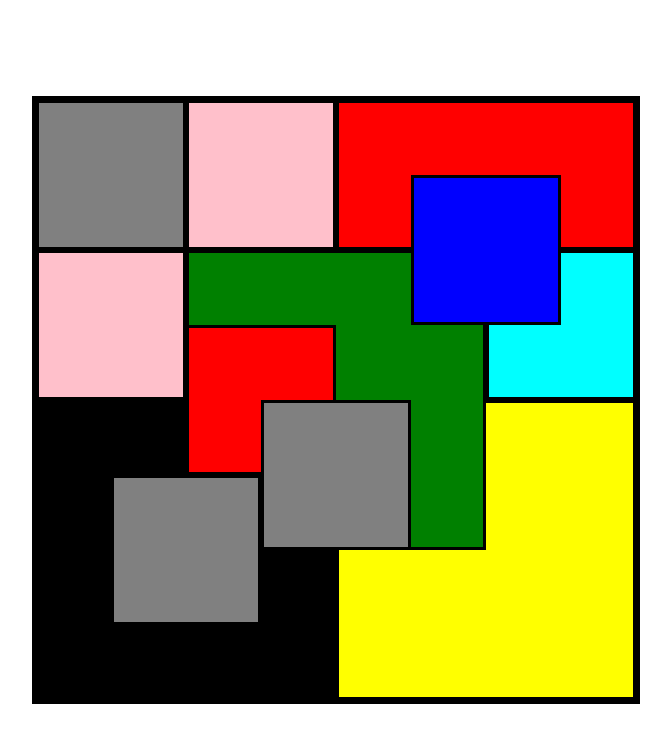
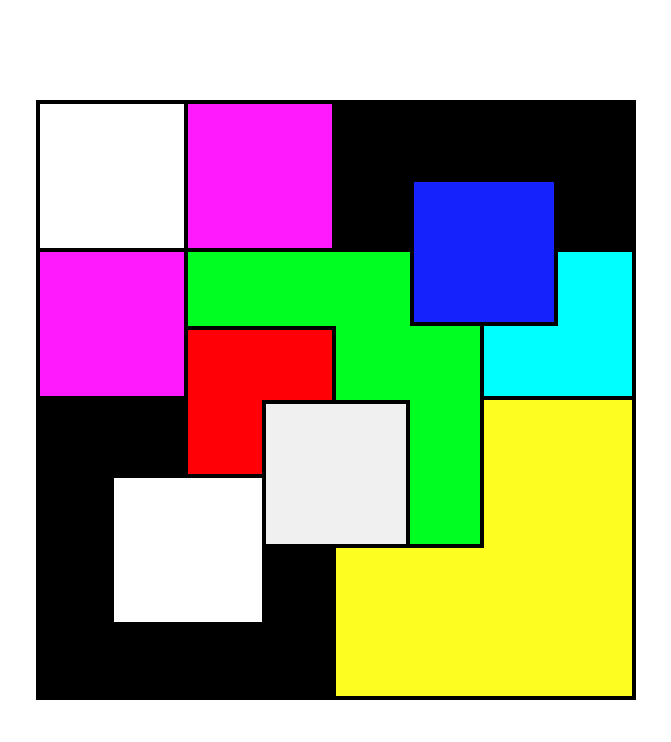
Before and after one commit to jisooround/mosaic, a website built with Vite: page index.html in a window 1280 px wide. Shown: the whole page, without its empty margins (304-975 px from the left). Built offline with nearby package versions, Linux system fonts and the light colour scheme.

Commit message:
design: style 수정

```diff
--- a/css/main.scss
+++ b/css/main.scss
@@ -1,3 +1,16 @@
+:root {
+  --color-black: #000000;
+  --color-pink: #FF19FD;
+  --color-white: #FFFFFF;
+  --color-blue: #1622FC;
+  --color-green: #00FE22;
+  --color-red: #FF0007;
+  --color-gray: #F0F0F0;
+  --color-sky: #00FFFF;
+  --color-yellow: #FEFD22;
+  --border-style: 4px solid var(--color-black);
+}
+
 main {
   width: 100vw;
   height: 100vh;
@@ -8,101 +21,108 @@ main {
   #container {
     width: 600px;
     height: 600px;
-    border: 4px solid #000;
+    border: var(--border-style);
     display: grid;
+    box-sizing: border-box;
     grid-template-columns: repeat(8, 1fr);
     grid-template-rows: repeat(8, 1fr);
     background-color: black;
-    // box-sizing: content-box;
   }
 
-  .item {
-    border: 3px solid black;
-  }
 
   .box1 {
-    grid-column-start: 1;
-    grid-column-end: span 2;
+    grid-column: 1 / span 2;
     grid-row: 1 / span 2;
-    background-color: gray;
-    z-index: 1;
+    background-color: var(--color-white);
+    border-right: var(--border-style);
+    border-bottom: var(--border-style);
   }
 
   .box2 {
     grid-column: 3 / span 2;
     grid-row: 1 / span 2;
-    background-color: pink;
-    z-index: 2;
+    background-color: var(--color-pink);
+    border-right: var(--border-style);
+    border-bottom: var(--border-style);
   }
 
   .box3 {
     grid-column: 5 / -1;
     grid-row: 1 / span 2;
-    background-color: red;
-    z-index: 3;
+    background-color: var(--color-black);
+    border-bottom: var(--border-style);
   }
 
   .box4 {
     grid-column: 1 / span 2;
     grid-row: 3 / span 2;
-    background-color: pink;
-    z-index: 4;
+    background-color: var(--color-pink);
+    border-right: var(--border-style);
+    border-bottom: var(--border-style);
   }
 
   .box5 {
     grid-column: 3 / span 4;
     grid-row: 3 / span 4;
-    background-color: green;
-    z-index: 5;
+    background-color: var(--color-green);
+    border-right: var(--border-style);
+    border-bottom: var(--border-style);
+    z-index: 2;
   }
 
   .box6 {
     grid-column: 7 / span 2;
     grid-row: 3 / span 2;
-    background-color: aqua;
-    z-index: 6;
+    background-color: var(--color-sky);
+    border-bottom: var(--border-style);
+
   }
 
   .box7 {
     grid-column: 6 / 8;
     grid-row: 2 / span 2;
-    background-color: blue;
+    background-color: var(--color-blue);
+    border: var(--border-style);
     z-index: 7;
   }
 
   .box8 {
     grid-column: 1 / span 4;
     grid-row: 5 / span 4;
-    background-color: black;
+    background-color: var(--color-black);
+    border-right: var(--border-style);
     z-index: 8;
   }
 
   .box9 {
     grid-column: 3 / span 2;
     grid-row: 4 / span 2;
-    background-color: red;
-    position: relative;
+    background-color: var(--color-red);
+    border-top: var(--border-style);
+    border-right: var(--border-style);
     z-index: 9;
   }
 
   .box10 {
     grid-column: 2 / span 2;
     grid-row: 6 / span 2;
-    background-color: gray;
+    background-color: var(--color-white);
+    border-top: var(--border-style);
     z-index: 10;
   }
 
   .box11 {
     grid-column: 4 / span 2;
     grid-row: 5 / span 2;
-    background-color: gray;
+    background-color: var(--color-gray);
+    border: var(--border-style);
     z-index: 11;
   }
 
   .box12 {
     grid-column: 5 / span 4;
     grid-row: 5 / span 4;
-    background-color: yellow;
+    background-color: var(--color-yellow);
   }
 
 }
--- a/main.js
+++ b/main.js
@@ -1,22 +1,7 @@
 const container = document.getElementById("container");
-// const items = container.getElementsByClassName("item");
 
 for (let i = 0; i < 12; i++) {
   const itemBox = document.createElement("div");
-  // 텍스트는 마지막에 지우기
-  // itemBox.textContent = `${i + 1}`;
-  itemBox.className = `item box${i + 1}`;
-  // itemBox.style.borderLeft = "4px solid black";
+  itemBox.className = `box${i + 1}`;
   container.appendChild(itemBox);
 }
-
-// for (let j = 0; j < 12; j++) {
-//   const item = document.getElementsByClassName(`item`);
-//   const thisBoxStyle = getComputedStyle(item[j]).gridColumnStart;
-//   console.log(thisBoxStyle);
-//   if (thisBoxStyle === "1") {
-//     console.log("hi");
-//     thisBoxStyle.style.borderLeft = "none";
-//   }
-//   // console.log(itemBox.style.gridColumnEnd);
-// }
```
